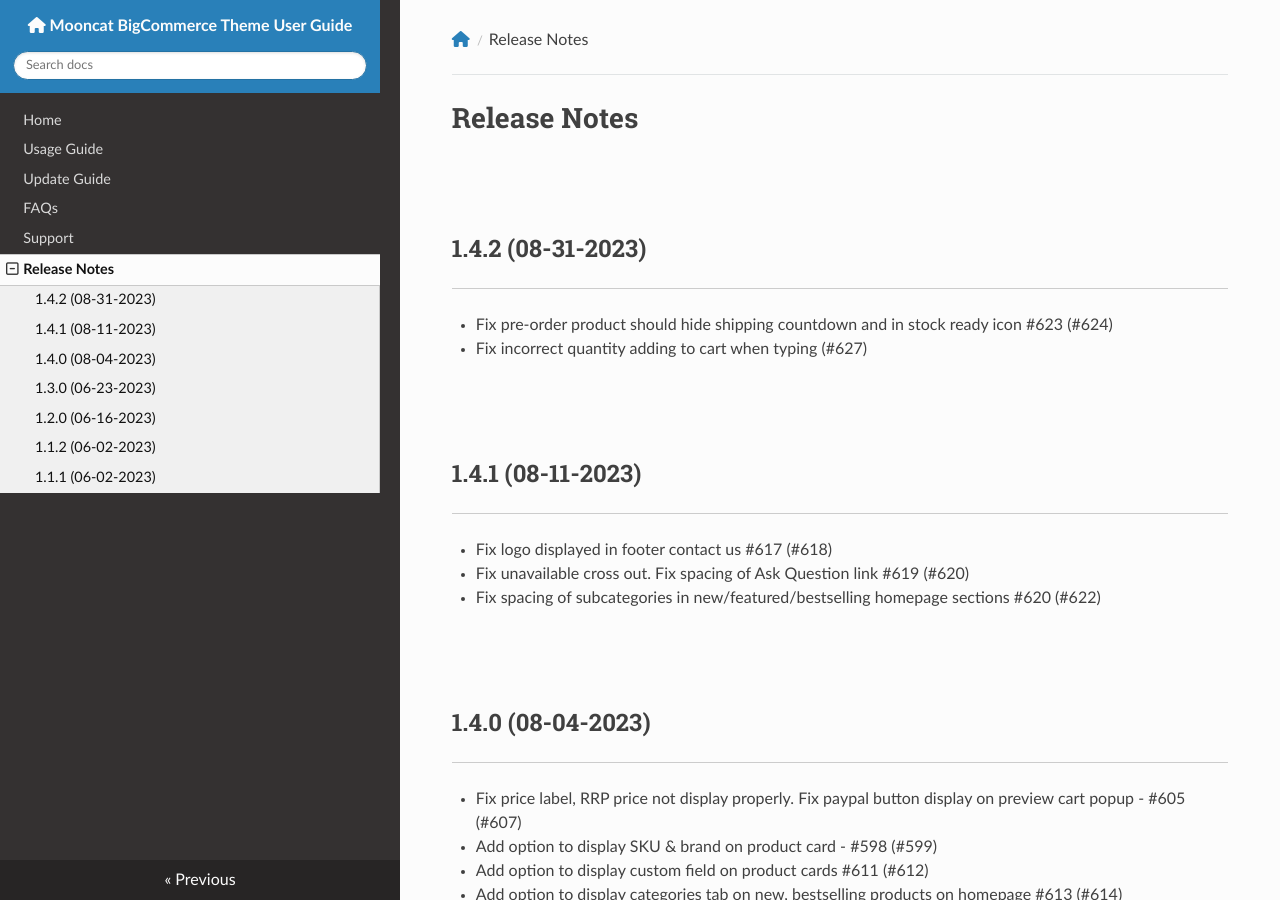
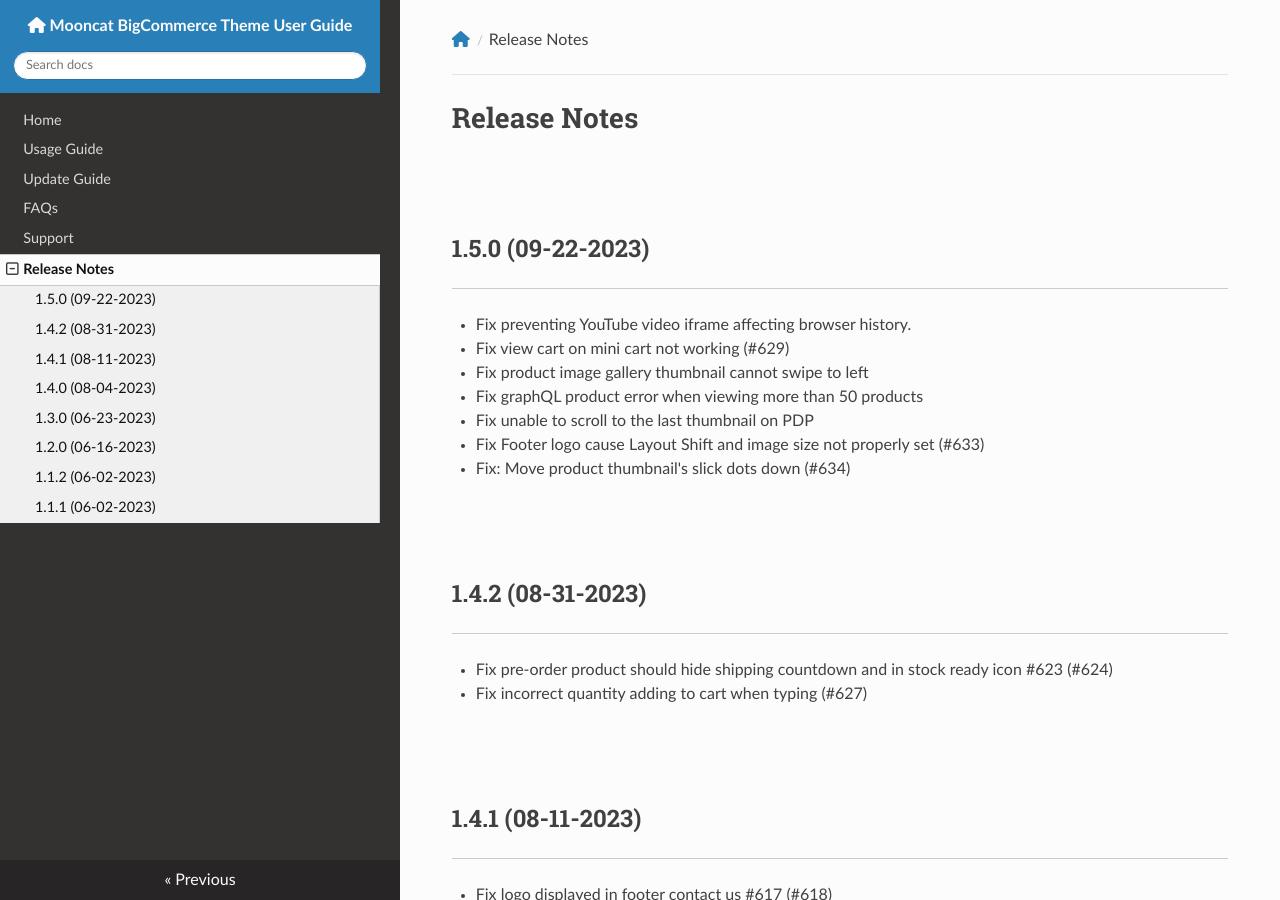
Before and after one commit to allcommerce/bc-mooncat-docs, an MkDocs documentation site: the page built from docs/changelog.md, in a window 1280 px wide and 900 px high. Built offline with MkDocs 1.6.1, drawn with Linux system fonts in a browser that asks for light colours; nearby versions of some CDN libraries.

Commit message:
Release 1.5.0

```diff
--- a/docs/changelog.md
+++ b/docs/changelog.md
@@ -1,4 +1,13 @@
 # Release Notes
+
+## 1.5.0 (09-22-2023)
+- Fix preventing YouTube video iframe affecting browser history.
+- Fix view cart on mini cart not working (#629)
+- Fix product image gallery thumbnail cannot swipe to left
+- Fix graphQL product error when viewing more than 50 products
+- Fix unable to scroll to the last thumbnail on PDP
+- Fix Footer logo cause Layout Shift and image size not properly set (#633)
+- Fix: Move product thumbnail's slick dots down (#634)
 
 ## 1.4.2 (08-31-2023)
 - Fix pre-order product should hide shipping countdown and in stock ready icon #623 (#624)
```
